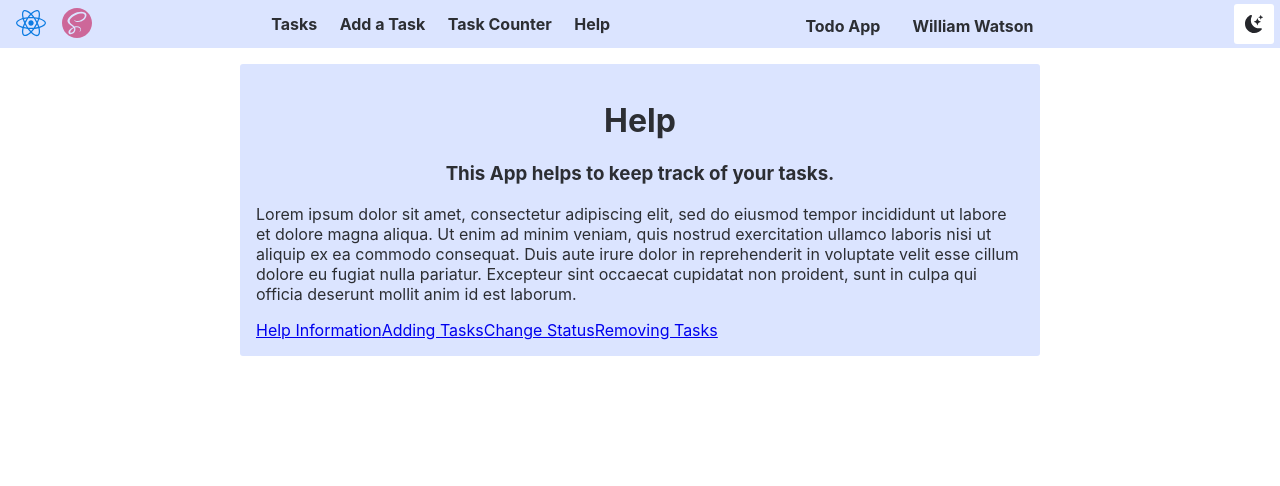
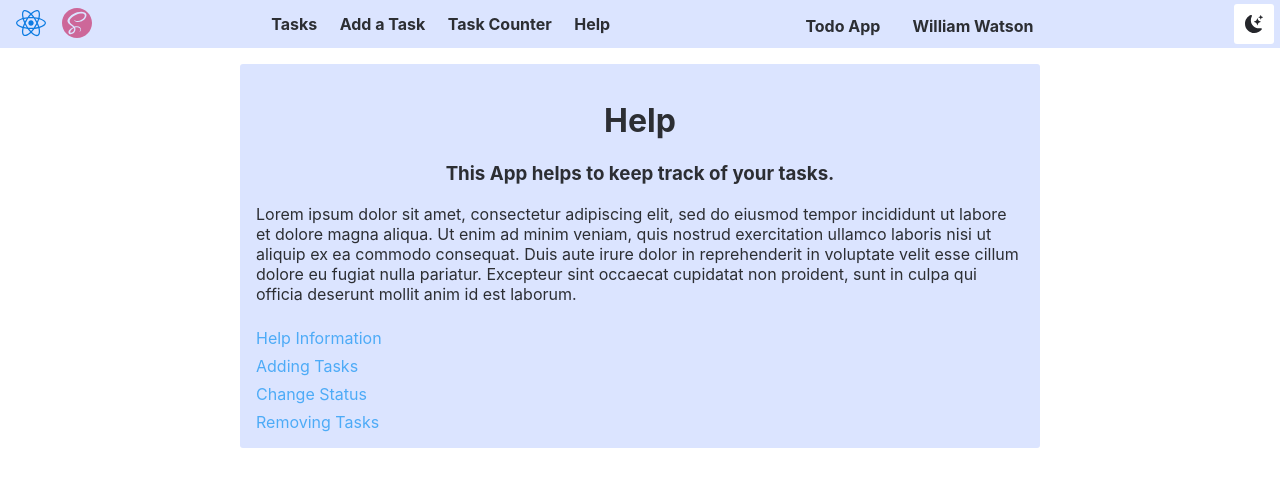
Before and after one commit to threnody5/INFO-5143-lab, a React (Create React App) app: page /help in a window 1280 px wide. Shown: the top 486 px of the page. Built offline with nearby package versions, Linux system fonts and the light colour scheme.

Commit message:
update styling to nav container, remove Link import from file

```diff
--- a/src/pages/Help/index.jsx
+++ b/src/pages/Help/index.jsx
@@ -4,7 +4,7 @@ import Card from '../../components/Card';
 import HelpNavRouter from '../../components/HelpNavRouter';
 import styles from './styles.module.scss';
 import { useSelector } from 'react-redux';
-import { Link, Outlet } from 'react-router-dom';
+import { Outlet } from 'react-router-dom';
 
 const Help = () => {
   const theme = useSelector((state) => state.theme.value);
@@ -12,7 +12,7 @@ const Help = () => {
     <Card className={`${styles.helpContainer}`}>
       <div className={styles[theme]}>
         <Outlet />
-        <div>
+        <div className={styles.helpNavRouterContainer}>
           <HelpNavRouter />
         </div>
       </div>
--- a/src/pages/Help/styles.module.scss
+++ b/src/pages/Help/styles.module.scss
@@ -12,12 +12,27 @@
         text-align: center;
     }
 
+    .helpNavRouterContainer {
+        display: flex;
+        flex-direction: column;
+        a {
+        text-decoration: none;
+        padding: 0.5rem 0 0 0;
+        }
+    }
+
     .dark {
 
         h1,
         h3,
         p {
             color: $dark-text-color;
+        }
+
+        .helpNavRouterContainer {
+            a {
+                color: $dark-button-color;
+            }
         }
     }
 
@@ -28,5 +43,11 @@
         p {
             color: $light-text-color;
         }
+
+        .helpNavRouterContainer {
+            a {
+                color: $light-button-color;
+            }
+        }
     }
 }
```
